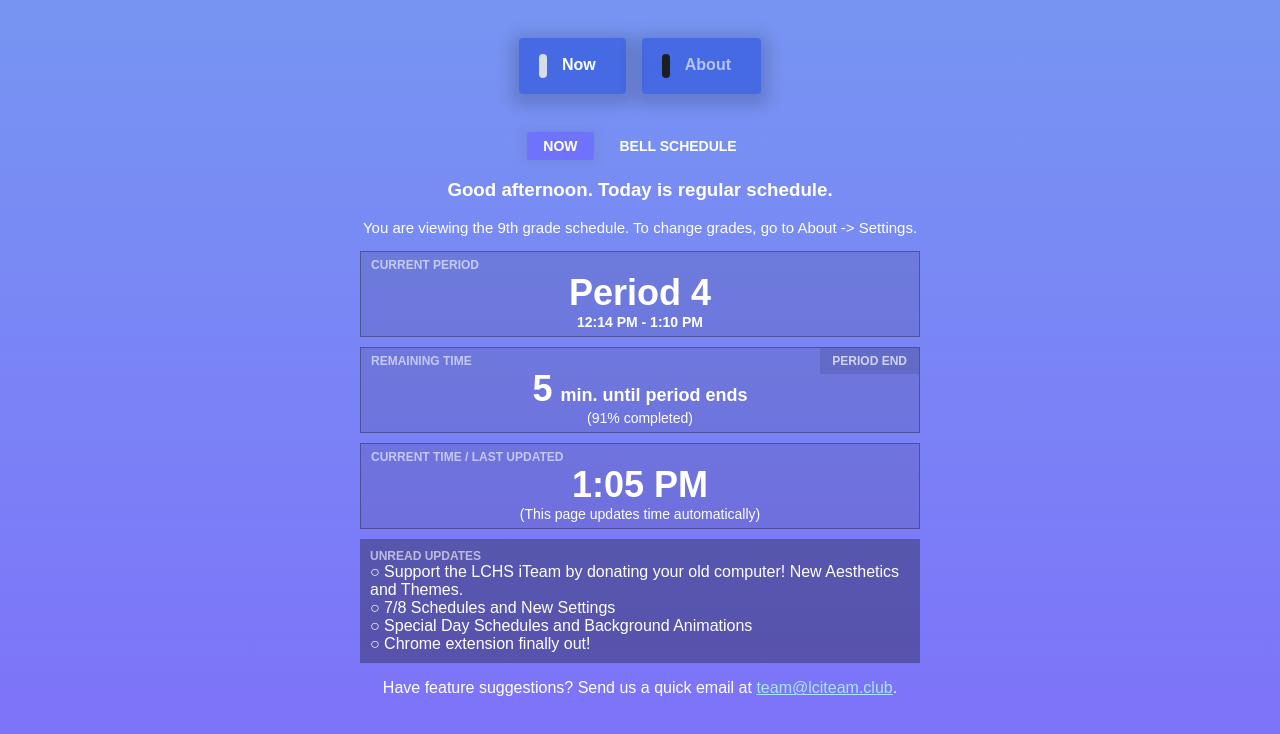
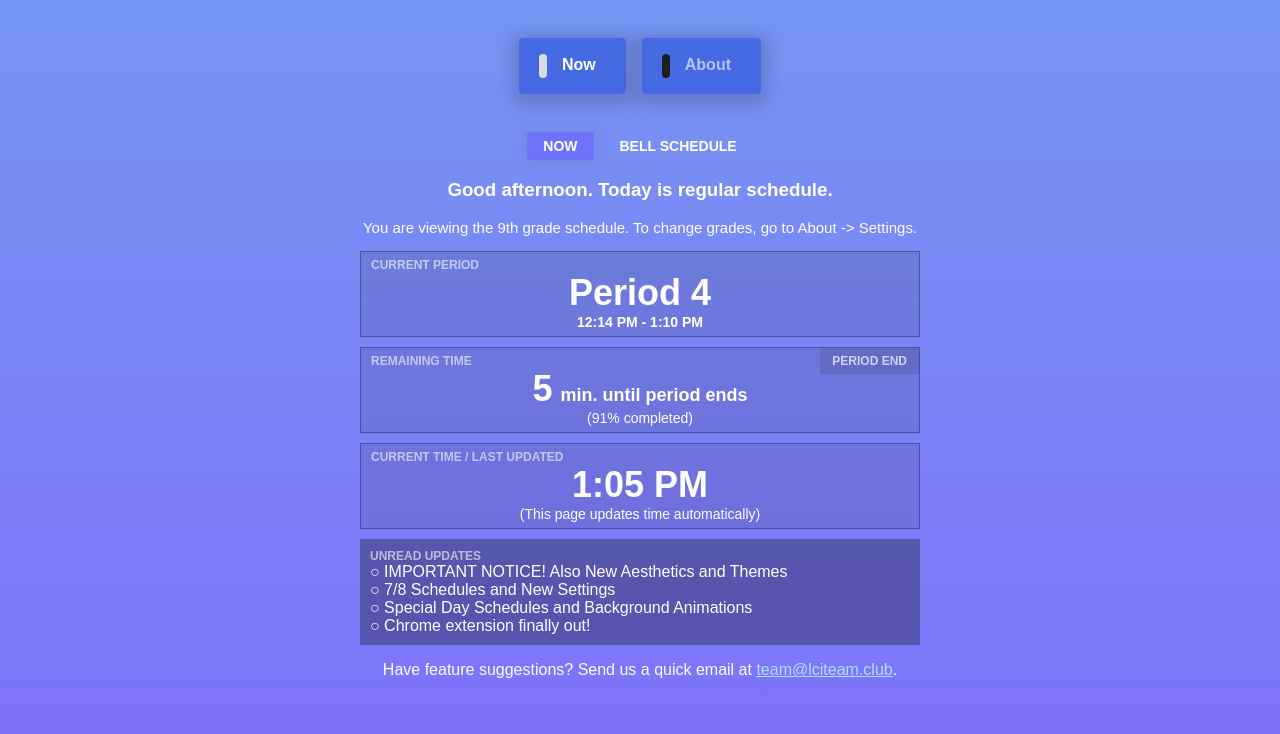
Before and after one commit to lchsiteam/lchs-go-pwa, a Vue app: page /home in a window 1280 px wide. Shown: the top 734 px of the page. Built offline with nearby package versions, Linux system fonts and the light colour scheme; a web font is replaced by a local one.

Commit message:
changed the title slightly

```diff
--- a/src/changelog/v0.2.0.ts
+++ b/src/changelog/v0.2.0.ts
@@ -4,7 +4,7 @@ export default {
     {
       id: 6,
       isPublic: true,
-      title: 'Support the LCHS iTeam by donating your old computer! New Aesthetics and Themes.',
+      title: 'IMPORTANT NOTICE! Also New Aesthetics and Themes',
       author: 'Ryan King',
       tagline: 'LCHS Go now looks better and with more functionality. (Read below to see how you can support the LCHS iTeam)' ,
       content: [
```
